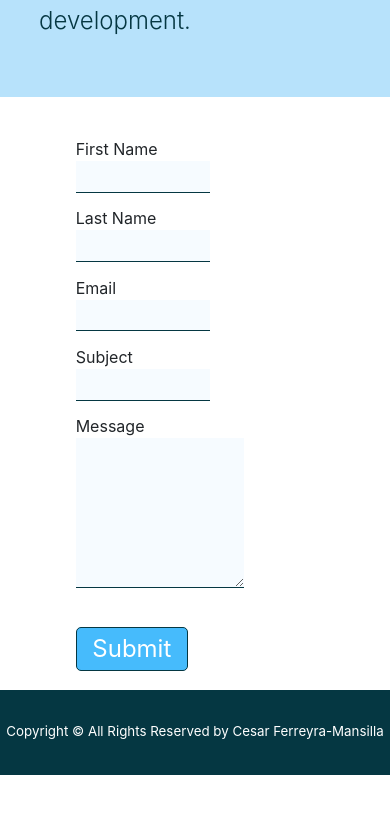
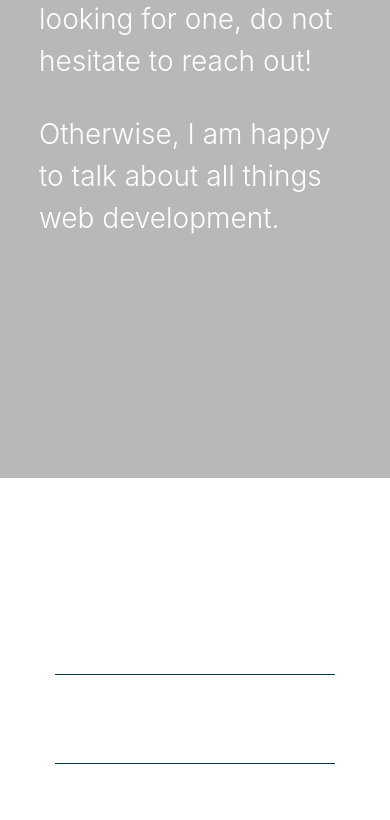
Before and after one commit to crfmc/crfmc.me, a React (Create React App) app in the folder client/: page / in a window 390 px wide. Shown: the part 6204-7024 px from the top of the page. Before the commit the page ends 6979 px from the top, so only its background shows below. Built offline with nearby package versions, Linux system fonts and the light colour scheme.

Commit message:
Fix form and contact section

```diff
--- a/client/src/v2/styles_v2/contact.module.css
+++ b/client/src/v2/styles_v2/contact.module.css
@@ -10,18 +10,17 @@
   flex-direction: column;
   width: 40%;
   height: 100%;
-  background-color: #a3dafac7;
-  padding: 5% 0;
+  background-color: #00000047;
+  padding: 150px 0 300px 0;
 }
 
 .contact_text {
   width: 80%;
   margin: 2% auto;
-  color: #053742;
 }
 
 .header {
-  font-size: 350%;
+  font-size: 70px;
   color: white;
 }
 
@@ -29,7 +28,8 @@
   margin: 10% auto;
   line-height: 150%;
   font-weight: 300;
-  font-size: 150%;
+  color: white;
+  font-size: 35px;
 }
 
 .text b {
@@ -42,13 +42,24 @@
   padding: 2% 0 0 0;
 }
 
-@media (max-width: 800px) {
+/* (<1400px)———————————————————————————— */
+@media (max-width: 1400px) {
+  .header {
+    font-size: 60px;
+  }
+  .text {
+    font-size: 28px;
+  }
+}
+
+/* @media (max-width: 800px) {
   .contact_container {
     width: 100%;
   }
-}
+} */
 
-@media (max-width: 700px) {
+/* (<850px)———————————————————————————— */
+@media (max-width: 850px) {
   .contact_container {
     width: 100%;
     flex-direction: column;
@@ -64,3 +75,10 @@
     padding: 5%;
   }
 }
+
+/* (<850px)———————————————————————————— */
+@media (max-width: 850px) {
+  .contact_left {
+    padding: 150px 0 200px 0;
+  }
+}
--- a/client/src/v2/styles_v2/form.module.css
+++ b/client/src/v2/styles_v2/form.module.css
@@ -3,7 +3,7 @@
   flex-direction: column;
   justify-content: center;
   width: 80%;
-  margin: 5% 20% 0 0;
+  margin: 200px auto 0 0;
 }
 
 .label_input_container {
@@ -16,6 +16,8 @@
 label {
   display: flex;
   flex-direction: column;
+  color: white;
+  font-size: 25px;
 }
 
 .input_field,
@@ -23,14 +25,14 @@ label {
 .message_field {
   padding: 2% 1%;
   border: 0;
-  background-color: #a3dafa1a;
+  background-color: white;
   border-bottom: 1px solid #053742;
 }
 
 .input_field:focus,
 .email_field:focus,
 .message_field:focus {
-  background-color: #a3dafa34;
+  background-color: white;
 }
 
 .input_field {
@@ -44,15 +46,16 @@ label {
 }
 
 .error {
+  font-size: 23px;
   color: rgb(226, 64, 64);
 }
 
 .submit_button {
-  font-size: 150%;
-  width: 40%;
+  font-size: 30px;
+  width: 400px;
   color: white;
   margin: 10% auto auto 20%;
-  padding: 1% 2%;
+  padding: 20px 30px;
   border: 1px solid #053742;
   border-radius: 5px;
   background-color: #46bbfc;
@@ -60,11 +63,14 @@ label {
 }
 
 .submit_button:hover {
-  background-color: #46bcfcf1;
+  cursor: pointer;
+  background-color: #46bcfcc7;
 }
 
-.submit_button:hover {
-  cursor: pointer;
+.submit_button:active {
+  background-color: white;
+  color: #053742;
+  border-color: #053742;
 }
 
 .thanks_container {
@@ -82,3 +88,59 @@ label {
   margin: 2% auto;
   color: #053742;
 }
+
+/* (<1400px)———————————————————————————— */
+@media (max-width: 1400px) {
+  label {
+    font-size: 21px
+  }
+  .error {
+    font-size: 21px;
+  }
+}
+
+/* (<1100px)———————————————————————————— */
+@media (max-width: 1100px) {
+
+  .form_container {
+    margin: 300px auto auto auto;
+  }
+
+  .label_input_container {
+    width: 80%;
+  }
+
+  label {
+    font-size: 21px
+  }
+
+  .submit_button {
+    width: 300px;
+    margin-left: 10%;
+  }
+}
+
+/* (<850px)———————————————————————————— */
+@media (max-width: 850px) {
+
+  .form_container {
+    margin: 100px auto;
+  }
+
+  .label_input_container {
+    width: 100%;
+  }
+
+  .input_field {
+    width: 100%;
+  }
+
+  label {
+    font-size: 21px
+  }
+
+  .submit_button {
+    width: 100%;
+    margin-left: 0;
+  }
+}
```
